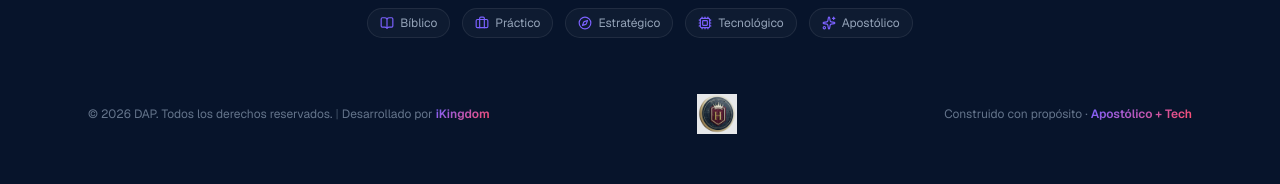
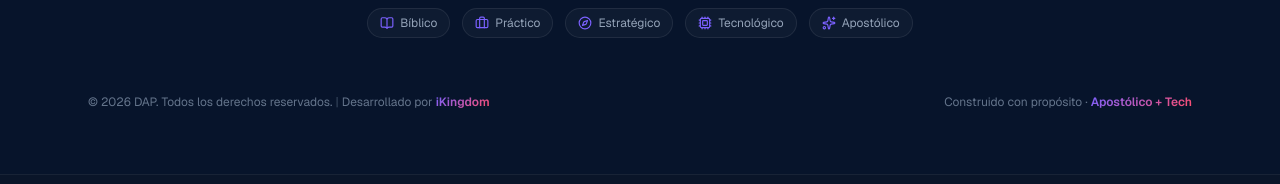
Before and after one commit to MaxHebeling/DAP-Diplo, a Next.js app: page /rangos in a window 1280 px wide. Shown: the part 1572-1756 px from the top of the page. Built offline with nearby package versions, Linux system fonts and the light colour scheme; no server answers; the database is empty.

Commit message:
ui(footer): quitar logo Hebeling del bottom row
Vuelve al layout original de 2 columnas (copyright iKingdom izq +
"Apostólico + Tech" der). Borra public/hebeling-logo.png — no se
usa en ningún otro lado.

Co-Authored-By: Claude Opus 4.7 <noreply@anthropic.com>

```diff
--- a/components/layouts/dap-public-footer.tsx
+++ b/components/layouts/dap-public-footer.tsx
@@ -123,8 +123,8 @@ export function DapPublicFooter() {
           ))}
         </ul>
 
-        <div className="mt-8 flex flex-col items-center gap-4 pt-6 text-xs text-text-tertiary sm:flex-row sm:justify-between">
-          <p className="text-center sm:text-left">
+        <div className="mt-8 flex flex-col gap-2 pt-6 text-xs text-text-tertiary sm:flex-row sm:items-center sm:justify-between">
+          <p>
             © {new Date().getFullYear()} DAP. Todos los derechos reservados.{" "}
             <span className="text-text-tertiary/60">|</span> Desarrollado por{" "}
             <a
@@ -136,17 +136,7 @@ export function DapPublicFooter() {
               iKingdom
             </a>
           </p>
-
-          {/* Logo Hebeling Imperium — centrado entre copyright e iKingdom */}
-          <Image
-            src="/hebeling-logo.png"
-            alt="Hebeling Imperium"
-            width={48}
-            height={48}
-            className="size-10 shrink-0 opacity-90"
-          />
-
-          <p className="text-center sm:text-right">
+          <p>
             Construido con propósito ·{" "}
             <span className="gradient-text font-semibold">Apostólico + Tech</span>
           </p>
```
Also changed, not shown: public/hebeling-logo.png (deleted).
